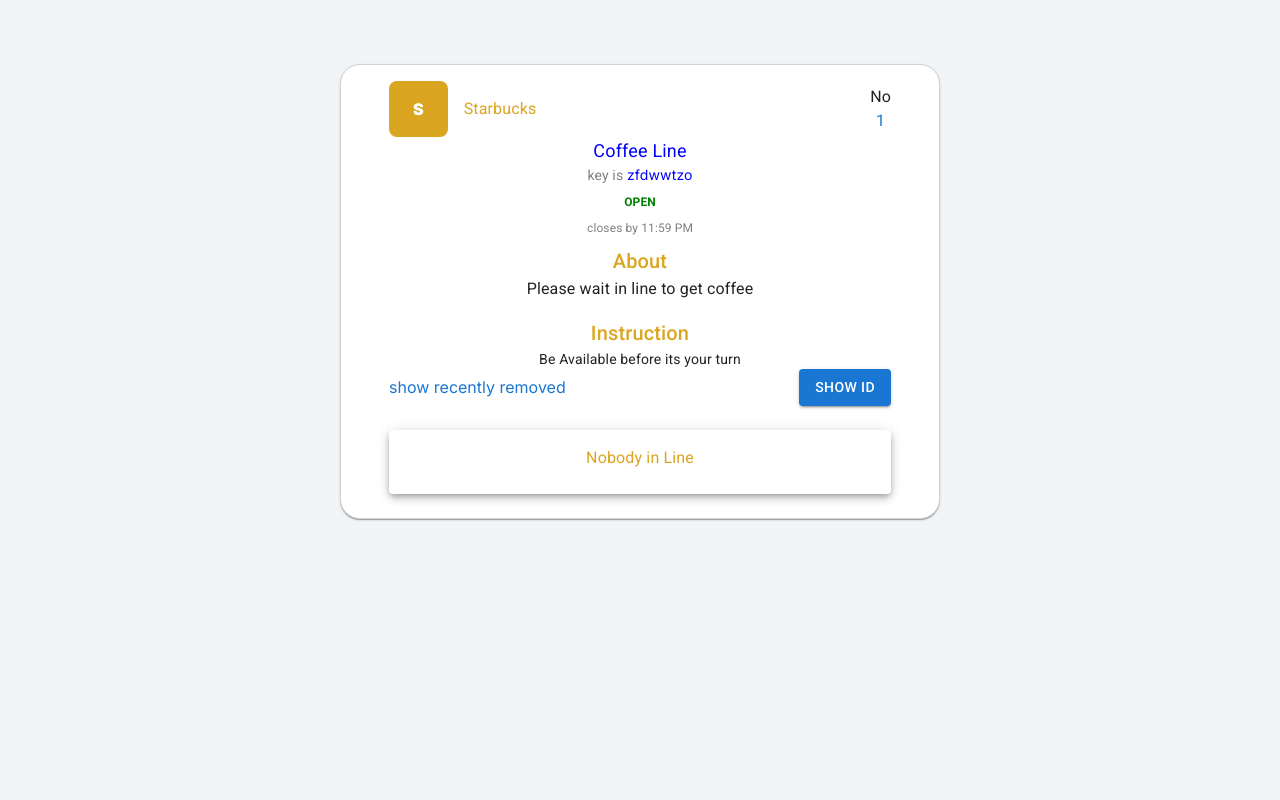
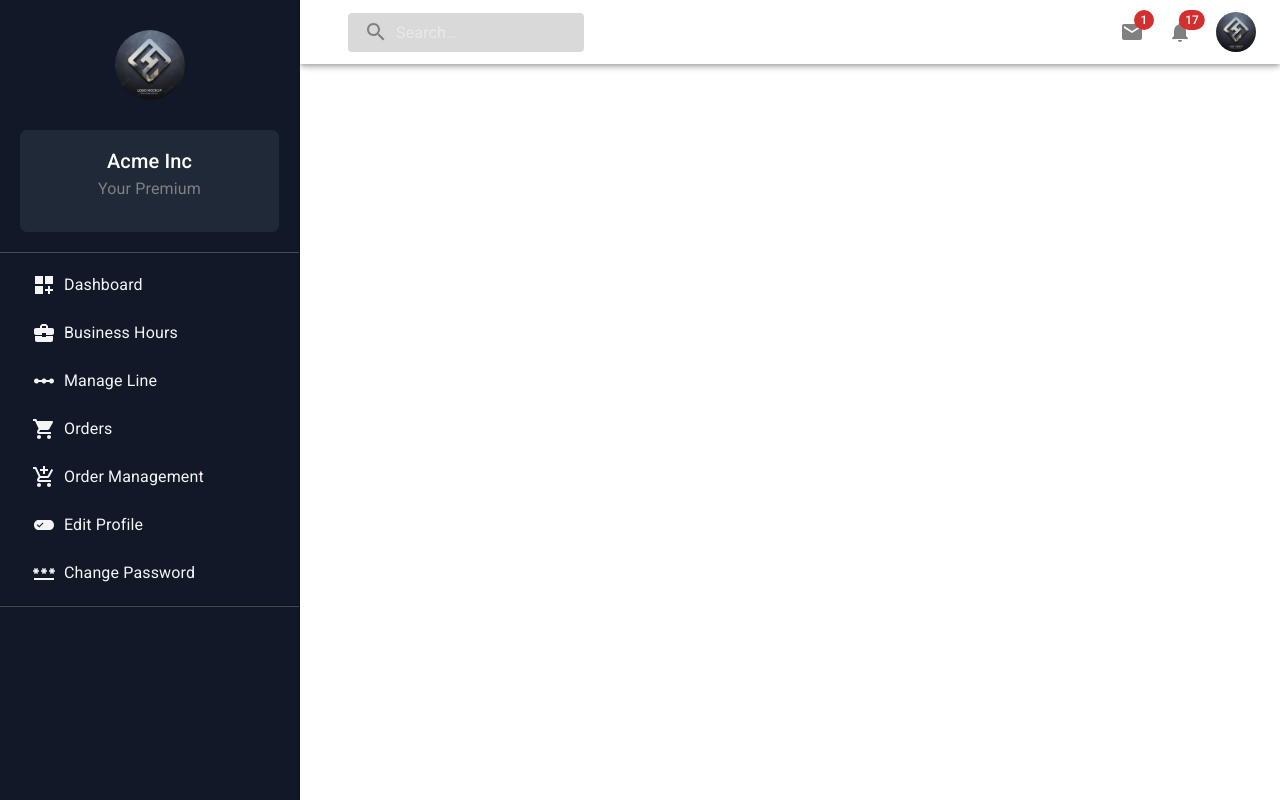
Before and after one commit to Efiamotu-1/qolom, a React (Create React App) app: page /admin/line in a window 1280 px wide. Built offline with nearby package versions, Linux system fonts and the light colour scheme.

Commit message:
added line

```diff
--- a/src/Admin/Line.js
+++ b/src/Admin/Line.js
@@ -4,12 +4,12 @@
 function Line() {
     let key = Math.random().toString(36).replace(/[^a-zA-Z0-9$]{10,12}/).substring(2,10)
   return (
-    <div style={{backgroundColor : '#f3f4f6', height : '100vh'}}>
-
+    // <div style={{backgroundColor : '#f3f4f6', height : '100vh'}}>
+    <>
     <Toolbar />
     {/* <Toolbar /> */}
         <Grid container  >
-        <Grid item xs={11} md={6} lg={6} align="center" sx={{mx : 'auto'}}>
+        <Grid  align="center" sx={{mx : 'auto'}}>
            <Card elevation={1} sx={{mx : 'auto', borderRadius : 5, border : '1px solid #d1d5db', width : {xs: 400, md : 600, lg : 600}}}>
                 <CardContent>
                     <Box sx={{mx : 4, display : 'flex', alignItems : 'center', justifyContent : 'space-between'}}>
@@ -70,7 +70,8 @@
             </Card>
         </Grid>
         </Grid>
-    </div>
+    {/* </div> */}
+    </>
   )
 }
 
--- a/src/Admin/ManageLine.js
+++ b/src/Admin/ManageLine.js
@@ -180,7 +180,7 @@
           <br/>
     <Card sx={{width : 400, margin : 'auto', my : 0.5}} elevation={3}>
       <CardContent>
-        <Typography align="center" color="blue" onClick={()=> {navigate('/admin/line')}}>Caffeine</Typography>
+        <Typography align="center" color="blue" onClick={()=> {navigate('line')}}>Caffeine</Typography>
       </CardContent>
     </Card>
     <br/>
--- a/src/App.js
+++ b/src/App.js
@@ -7,7 +7,7 @@
 import Login from './pages/Login';
 import SignUp from './pages/UserSignUp';
 import AdminSignUp from '../src/Admin/AdminSignUp'
-import Line from './Admin/Line';
+// import Line from './Admin/Line';
 // import Test from './components/test';
 
 
@@ -25,7 +25,7 @@
          <Route path="/login" element={<Login />} />
          <Route path="/register" element={<SignUp />} />
          <Route path="/admin/register" element={<AdminSignUp />} />
-         <Route path="/admin/line" element={<Line />} />
+         {/* <Route path="/admin/line" element={<Line />} /> */}
 
          {/* <Route path="/test" element={<TestPage />} /> */}
 
--- a/src/components/Layout.js
+++ b/src/components/Layout.js
@@ -17,6 +17,7 @@
 import ChangePassword from '../../src/Admin/ChangePassword'
 import Orders from '../../src/Admin/Orders'
 import OrderManagement from '../../src/Admin/OrderManagement'
+import Line from '../Admin/Line';
 // import { withStyles } from '@material-ui/styles';
 
 
@@ -325,6 +326,8 @@
           <Route path="changepassword" element={<ChangePassword /> } />
           <Route path="orders" element={<Orders /> } />
           <Route path="ordermanagement" element={<OrderManagement /> } />
+          <Route path="manageline/line" element={<Line />} />
+
 
 
         </Routes>
```
